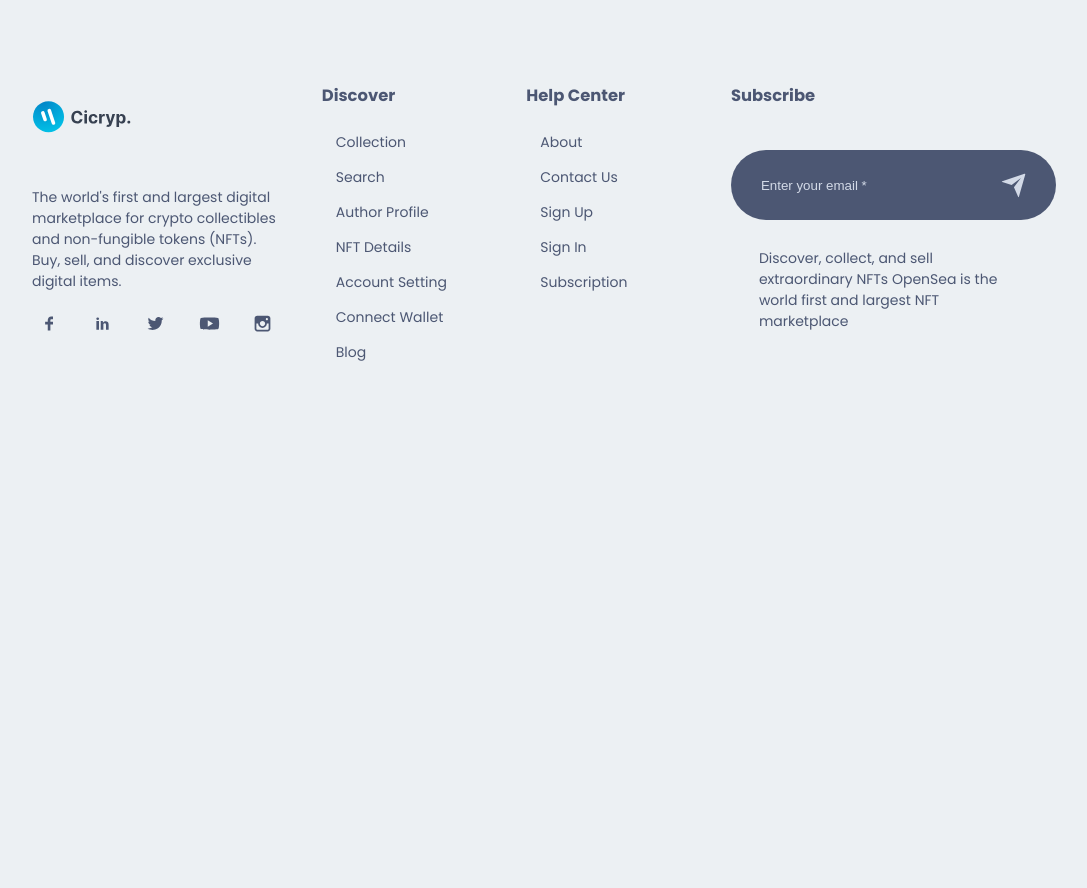
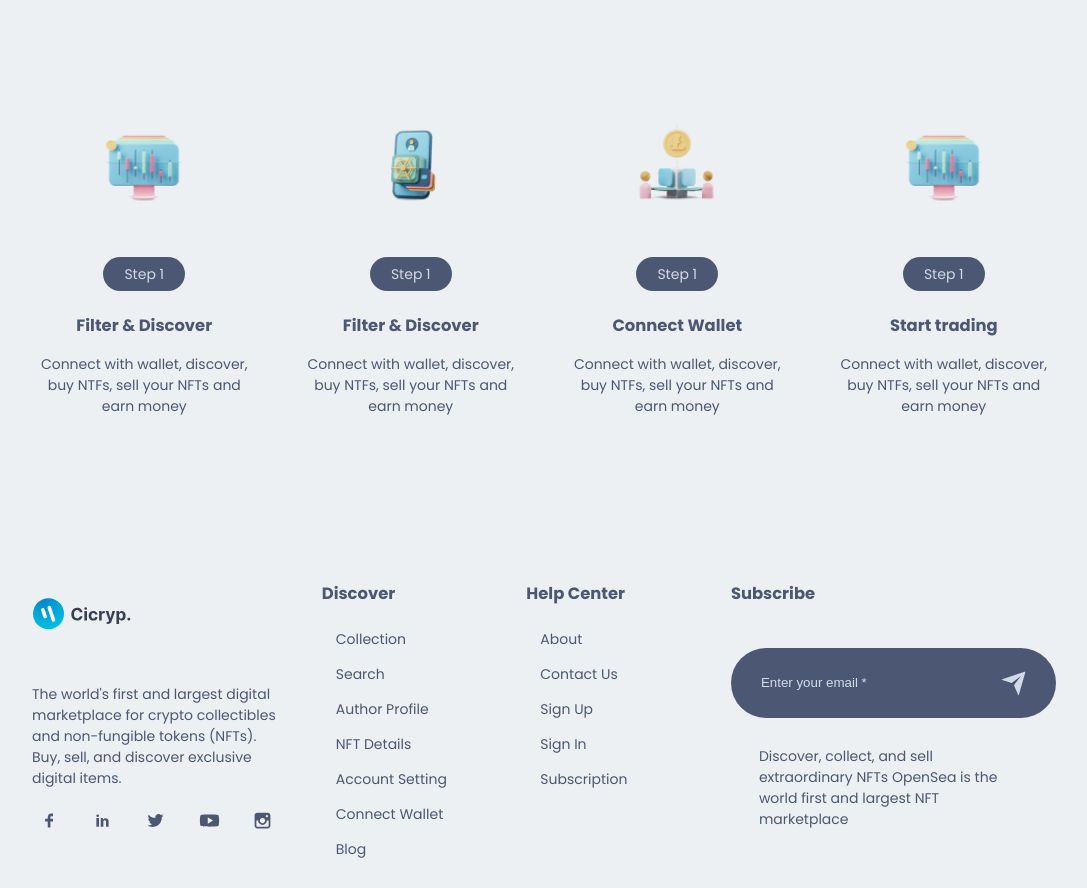
Before and after one commit to Prometheus2k/NFT-Marketplace-frontend, a Next.js app: page / in a window 1280 px wide. Shown: the part 792-1680 px from the top of the page, without its empty margins (96-1183 px from the left). Before the commit the page ends 1183 px from the top, so only its background shows below. Built offline with nearby package versions, Linux system fonts and the light colour scheme.

Commit message:
Added Service section

```diff
--- /dev/null
+++ b/components/Service/Service.jsx
@@ -0,0 +1,80 @@
+import React from "react";
+import Image from "next/image";
+
+//INTERNAL IMPORT
+import Style from "./Service.module.css";
+import images from "../../img";
+const Service = () => {
+  return (
+    <div className={Style.service}>
+      <div className={Style.service_box}>
+        <div className={Style.service_box_item}>
+          <Image
+            src={images.service1}
+            alt="Filter & Discover"
+            width={100}
+            height={100}
+          />
+          <p className={Style.service_box_item_step}>
+            <span>Step 1</span>
+          </p>
+          <h3>Filter & Discover</h3>
+          <p>
+            Connect with wallet, discover, buy NTFs, sell your NFTs and earn
+            money
+          </p>
+        </div>
+        <div className={Style.service_box_item}>
+          <Image
+            src={images.service2}
+            alt="Filter & Discover"
+            width={100}
+            height={100}
+          />
+          <p className={Style.service_box_item_step}>
+            <span>Step 1</span>
+          </p>
+          <h3>Filter & Discover</h3>
+          <p>
+            Connect with wallet, discover, buy NTFs, sell your NFTs and earn
+            money
+          </p>
+        </div>
+        <div className={Style.service_box_item}>
+          <Image
+            src={images.service3}
+            alt="Connect Wallet"
+            width={100}
+            height={100}
+          />
+          <p className={Style.service_box_item_step}>
+            <span>Step 1</span>
+          </p>
+          <h3>Connect Wallet</h3>
+          <p>
+            Connect with wallet, discover, buy NTFs, sell your NFTs and earn
+            money
+          </p>
+        </div>
+        <div className={Style.service_box_item}>
+          <Image
+            src={images.service1}
+            alt="Filter & Discover"
+            width={100}
+            height={100}
+          />
+          <p className={Style.service_box_item_step}>
+            <span>Step 1</span>
+          </p>
+          <h3>Start trading</h3>
+          <p>
+            Connect with wallet, discover, buy NTFs, sell your NFTs and earn
+            money
+          </p>
+        </div>
+      </div>
+    </div>
+  );
+};
+
+export default Service;
--- /dev/null
+++ b/components/Service/Service.module.css
@@ -0,0 +1,37 @@
+.service {
+  width: 80%;
+  margin: 3rem auto;
+  margin-block: 8rem;
+}
+
+.service_box {
+  grid-template-columns: repeat(4, 1fr);
+  display: grid;
+  gap: 3rem;
+  text-align: center;
+}
+
+.service_box_item_step {
+  margin-top: 3rem;
+  margin-bottom: 2rem;
+}
+
+.service_box_item_step span {
+  padding: 0.5rem 1.5rem;
+  border-radius: 5rem;
+  background-color: var(--icons-color);
+  color: var(--shadow-dark-color);
+}
+
+@media screen and (max-width: 35em) {
+  .service {
+    width: 90%;
+  }
+}
+
+@media screen and (max-width: 50em) {
+  .service_box {
+    grid-template-columns: repeat(2, 1fr);
+    gap: 1rem;
+  }
+}
--- a/components/componentsindex.js
+++ b/components/componentsindex.js
@@ -2,5 +2,6 @@
 import Footer from "./Footer/Footer";
 import NavBar from "./Navbar/NavBar";
 import HeroSection from "./HeroSection/HeroSection";
+import Service from "./Service/Service";
 
-export { Button, Footer, NavBar, HeroSection };
+export { Button, Footer, NavBar, HeroSection, Service };
--- a/pages/index.js
+++ b/pages/index.js
@@ -2,12 +2,13 @@
 
 // INTERNAL IMPORTS
 import Style from "../styles/index.module.css";
-import { HeroSection } from "../components/componentsindex";
+import { HeroSection, Service } from "../components/componentsindex";
 
 const Home = () => {
   return (
     <div className={Style.homePage}>
       <HeroSection />
+      <Service />
     </div>
   );
 };
```
